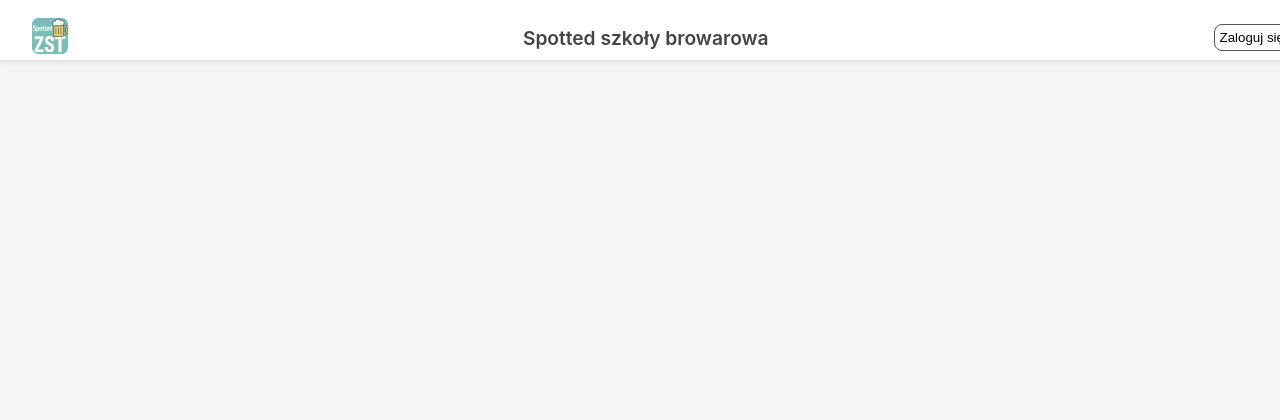
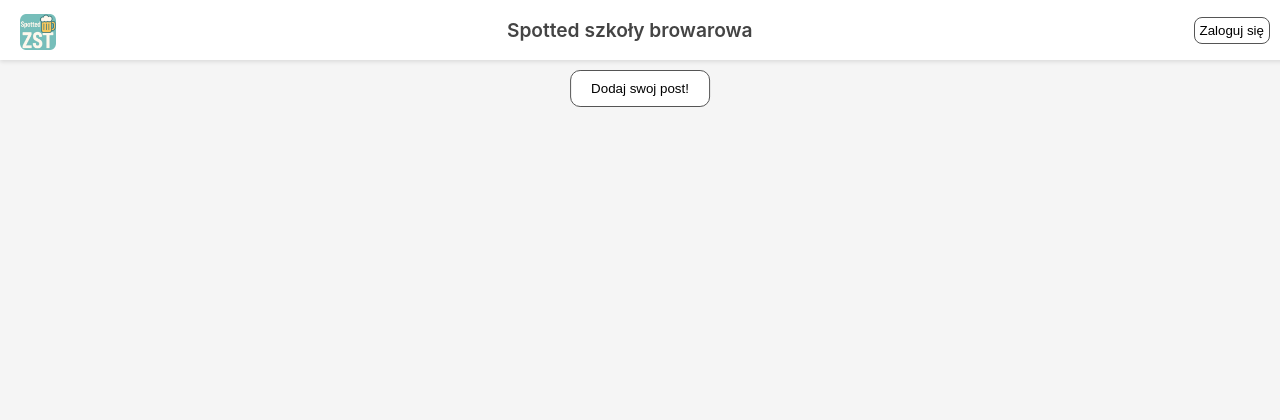
Before and after one commit to ahhuser520/ZSTspotted, a Flask app: page / in a window 1280 px wide. Shown: the top 420 px of the page. Run offline with Flask 3, Linux system fonts and the light colour scheme; data that the repository does not hold is empty.

Commit message:
naprawiono bledy html

```diff
--- a/app.py
+++ b/app.py
@@ -750,4 +750,4 @@ init_db()
 
 if __name__ == '__main__':
     init_db()
-    app.run(host='0.0.0.0', port=802, debug=True)
+    app.run(host='0.0.0.0', port=832, debug=True)
--- a/templates/index.html
+++ b/templates/index.html
@@ -55,9 +55,10 @@ header img {
     display: grid;
     grid-template-columns: repeat(auto-fill, minmax(700px, 1fr));
     gap: 20px;
-    padding: 80px 20px 20px;
+    padding: 15px 20px 20px;
     max-width: 800px;
     margin: 0 auto;
+    margin-bottom: 50px;
 }
 
 /* Post Card */
@@ -127,10 +128,10 @@ header img {
 
 .add-post-button {
     position: sticky;
-                margin-top: 10px;
-                top: 10px;
+    margin-top: 70px;
     left: 50%;
     transform: translateX(-50%);
+    display: block;
     background-color: #ffffff;
     color: #000000;
     border: 1px solid #555555;
@@ -141,7 +142,7 @@ header img {
 }
 
 .add-post-button:hover {
-    background: #0056b3;
+    background: #eaf4ff;
 }
 
 /* Responsive Design for Mobile */
@@ -179,7 +180,8 @@ header img {
     }
 
     .add-post-button {
-        bottom: 15px;
+        bottom: 150px;
+        display: block;
         right: 15px;
         font-size: 14px;
         padding: 10px 16px;
@@ -192,8 +194,8 @@ header img {
         <div class="content">
 
         <header>
-            <img src="{{ url_for('static', filename='favicon.ico') }}" style="float: left; height: 60%; margin-left: 12px; margin-top: 12px;" />
-            <h1 style="margin: 0; padding: 0; float: left; padding-top: 15px; margin-left: 10px">Spotted szkoły browarowa</h1>
+            <img src="{{ url_for('static', filename='favicon.ico') }}" style="float: left; height: 60%; margin-left: 0px; margin-top: 4px;" />
+            <h1 style="margin: 0; padding: 0; float: left; padding-top: 0px; margin-left: 10px">Spotted szkoły browarowa</h1>
             <button id="zalogujSieBtn">Zaloguj się</button>
             <script>
                         function getSecureData(name) {
@@ -206,8 +208,7 @@ header img {
                 #zalogujSieBtn{
                     padding: 5px;
                     float: right;
-                    margin-right: 10px;
-                    margin-top: 15px;
+                    margin-right: 30px;
                 }
             </style>
             <script>
```
Lines whose indentation alone changed are shown as unchanged.
